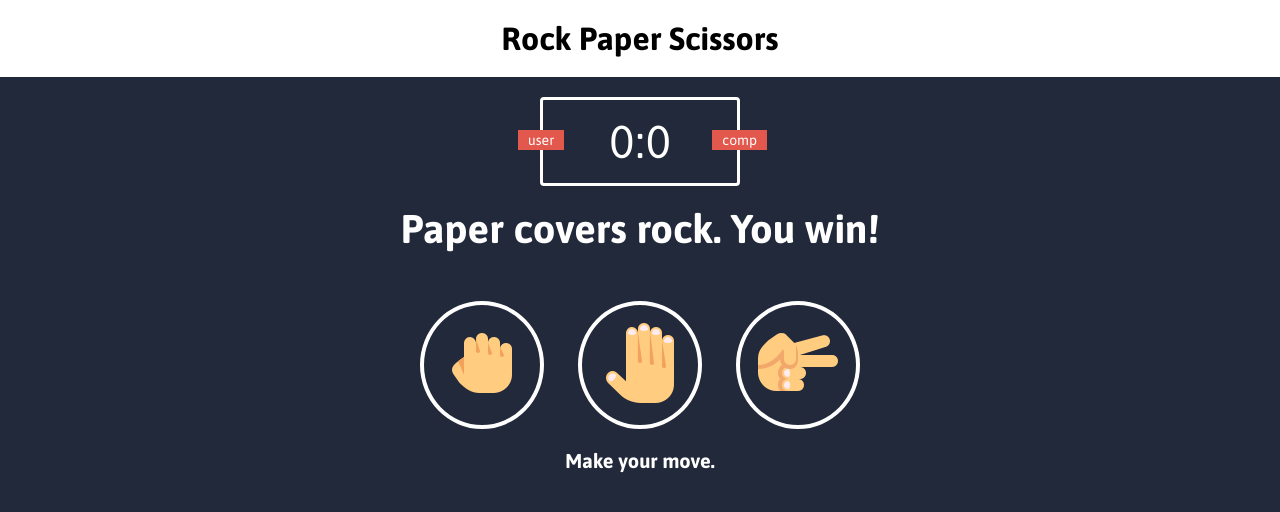
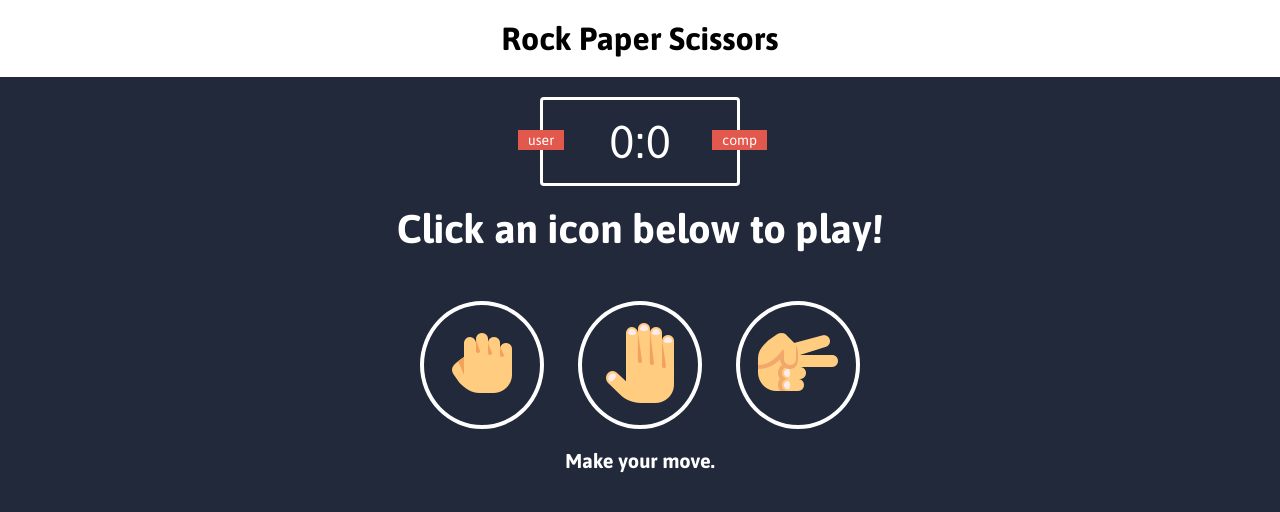
Before and after one commit to boreilly26/r-p-s.github.io, a plain HTML site: page index.html in a window 1280 px wide. Drawn offline with Linux system fonts and the light colour scheme.

Commit message:
Update index.html

```diff
--- a/index.html
+++ b/index.html
@@ -15,7 +15,7 @@
             <span id="user-score">0</span>:<span id="computer-score">0</span>
         </div>
         <div class="result">
-            <p>Paper covers rock. You win!</p>
+            <p>Click an icon below to play!</p>
         </div>
 
         <div class="choices">
```
